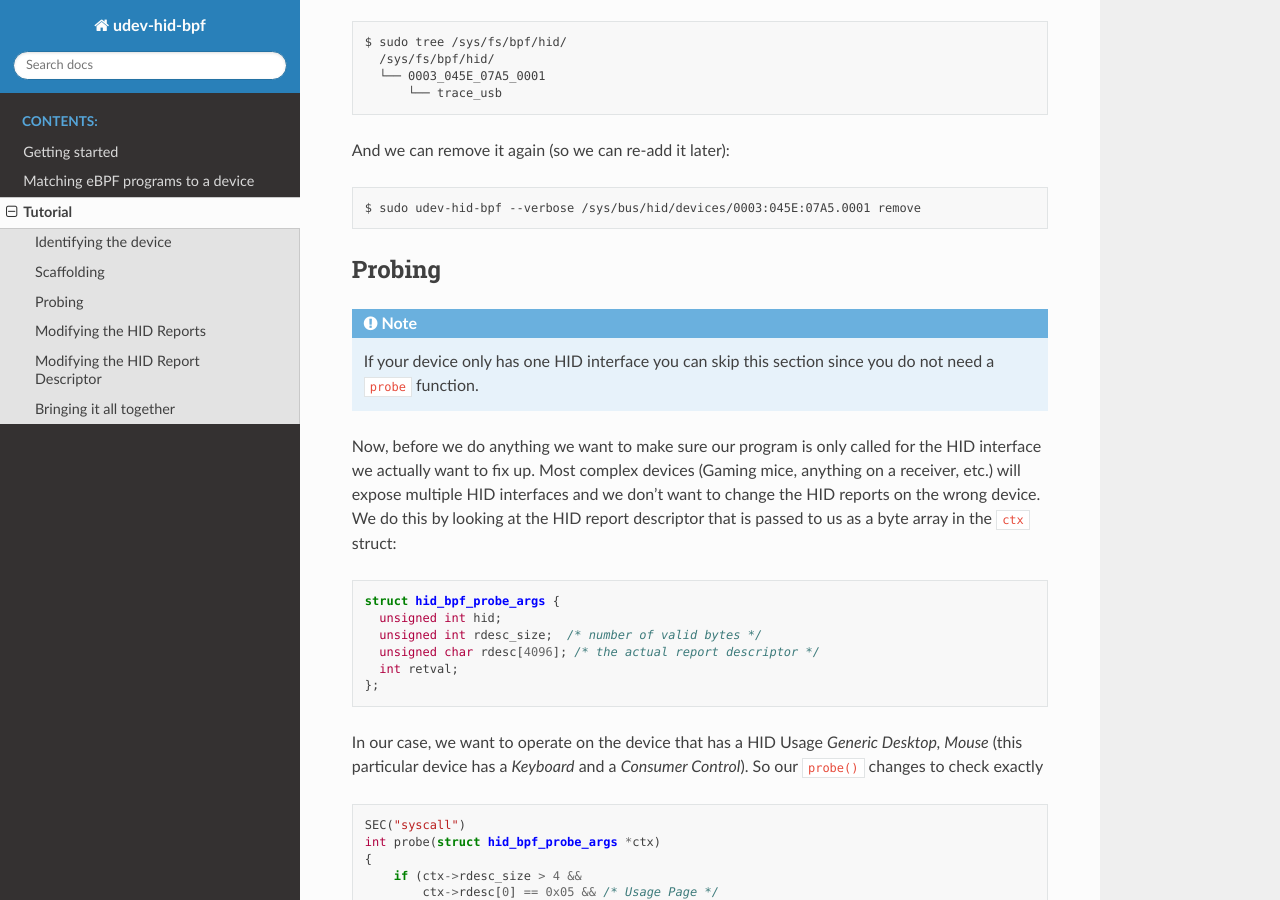
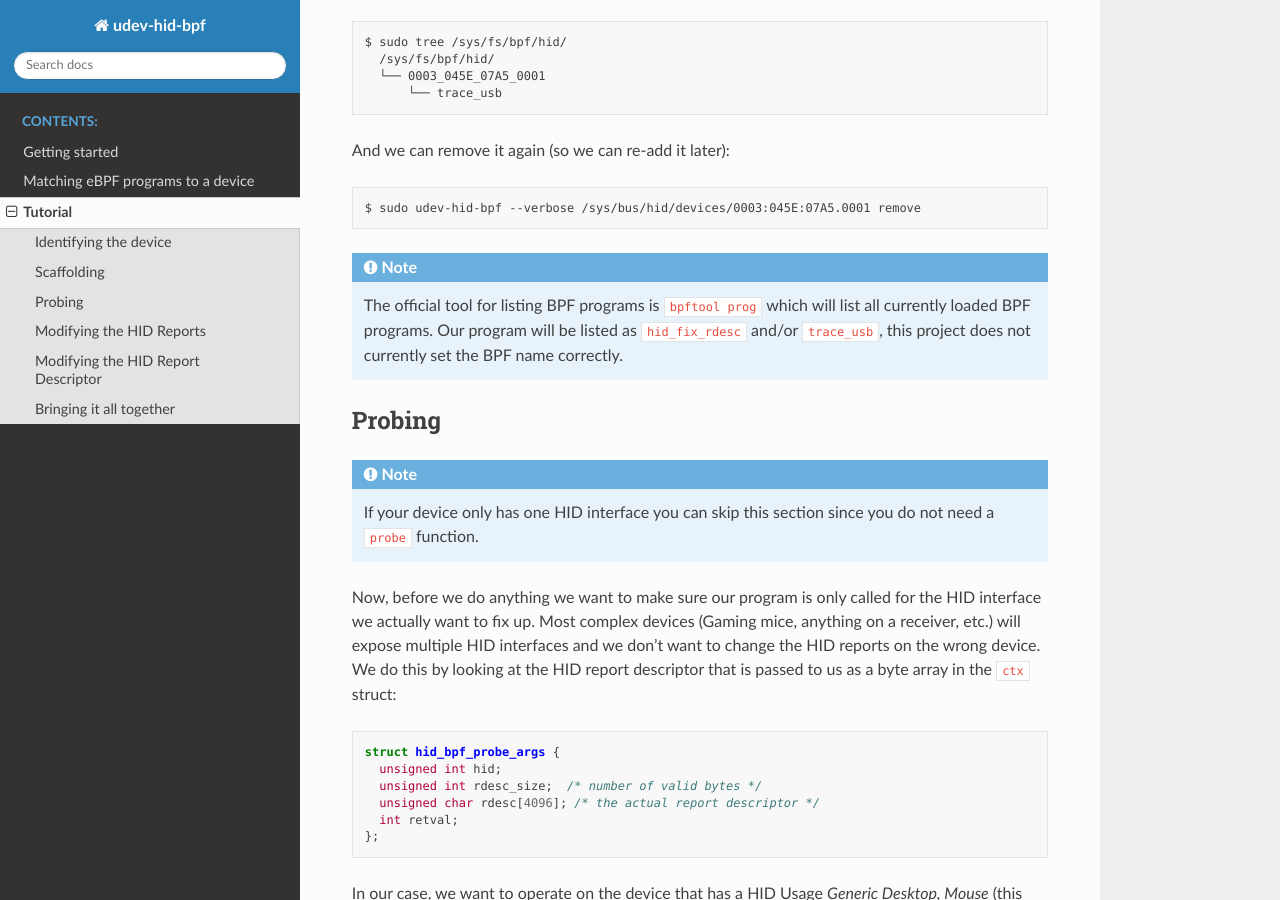
Before and after one commit to icecream95/udev-hid-bpf, a Sphinx documentation site: the page built from doc/tutorial.rst, in a window 1280 px wide and 900 px high, scrolled down 2164 px. Built offline with Sphinx 7.4.7 and the Read the Docs theme 2.0.0, drawn with Linux system fonts in a browser that asks for light colours.

Commit message:
doc: add a note about bpftool prog to the tutorial
Unfortunately the output of that tool is not yet very useful because our
build process (libbpf-cargo in particular) doesn't appear to set the
name correctly.

Signed-off-by: Peter Hutterer <peter.hutterer@who-t.net>

```diff
--- a/doc/tutorial.rst
+++ b/doc/tutorial.rst
@@ -113,6 +113,12 @@ And indeed, the BPF program shows up here::
 And we can remove it again (so we can re-add it later)::
 
   $ sudo udev-hid-bpf --verbose /sys/bus/hid/devices/0003:045E:07A5.0001 remove
+
+
+.. note:: The official tool for listing BPF programs is ``bpftool prog`` which
+          will list all currently loaded BPF programs. Our program will be
+          listed as ``hid_fix_rdesc`` and/or ``trace_usb``, this project does
+          not currently set the BPF name correctly.
 
 
 Probing
```
